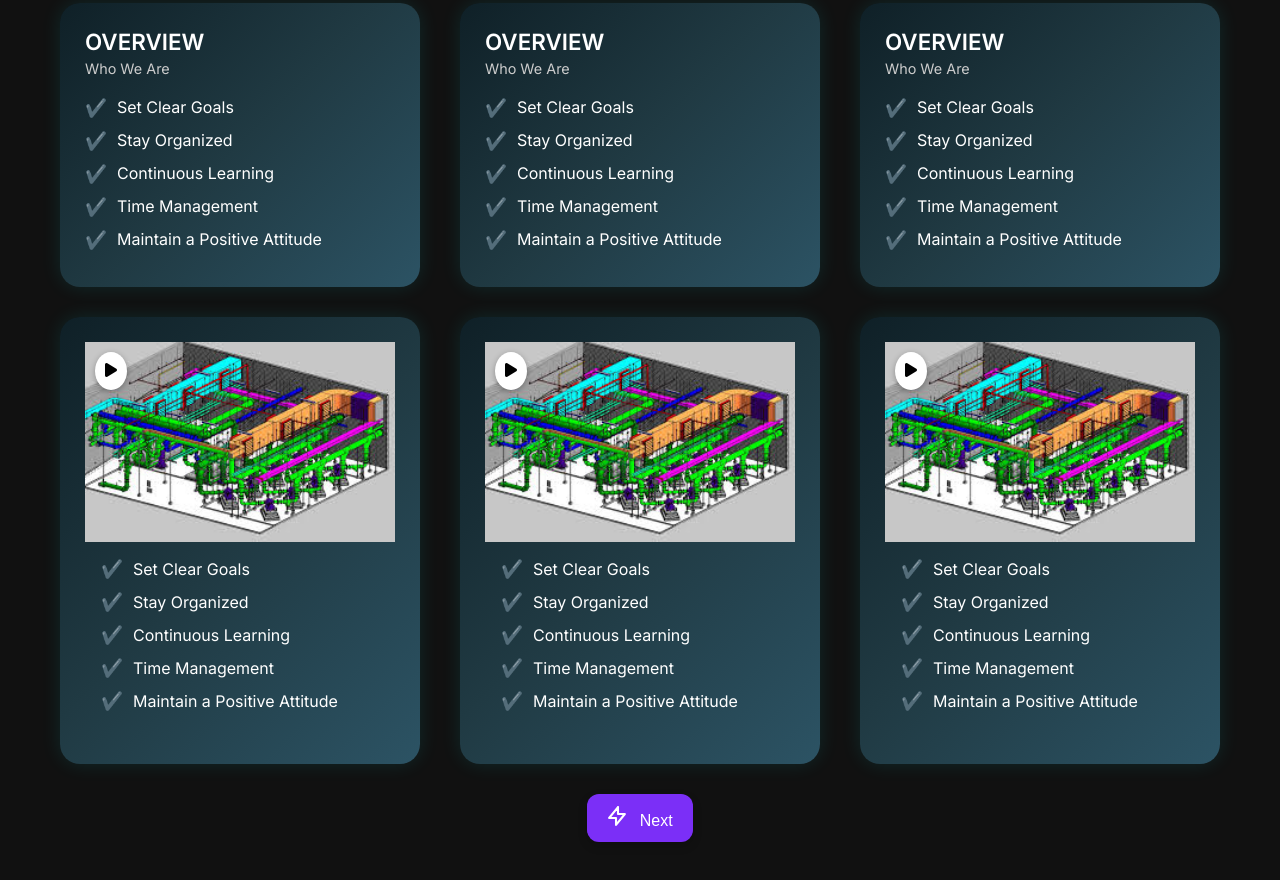
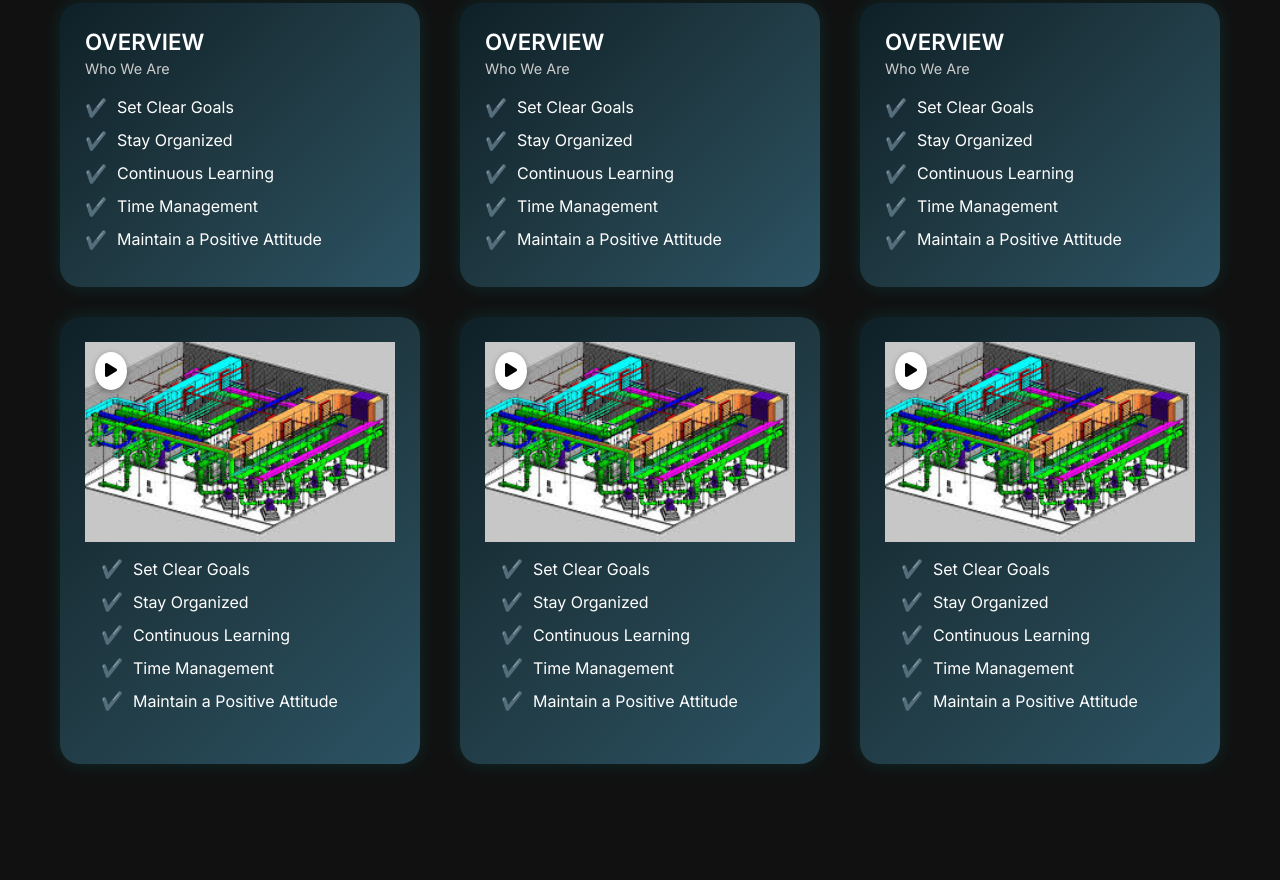
Before and after one commit to Navith7777/jse2, a plain HTML site: page index.html in a window 1280 px wide. Shown: the part 438-1318 px from the top of the page. After the commit the page ends 1272 px from the top, so only its background shows below. Drawn offline with nearby package versions, Linux system fonts and the light colour scheme.

Commit message:
Update index.html

```diff
--- a/index.html
+++ b/index.html
@@ -313,16 +313,6 @@
     <div data-aos="flip-left"><div class="card"><div class="card-image"><img src="images/revit.jpeg" alt="Card Image"><button class="play-button"><i class="fas fa-play"></i></button></div><div class="card-content"><ul class="checklist"><li>Set Clear Goals</li><li>Stay Organized</li><li>Continuous Learning</li><li>Time Management</li><li>Maintain a Positive Attitude</li></ul></div></div></div>
   </div>
 
-  <!-- Bottom Button -->
-  <button type="button" class="button">
-    <span class="inner">
-      <svg class="icon" fill="none" stroke="currentColor" viewBox="0 0 24 24"
-        xmlns="http://www.w3.org/2000/svg" stroke-linecap="round" stroke-linejoin="round" stroke-width="2.5">
-        <polyline points="13.18 1.37 13.18 9.64 21.45 9.64 10.82 22.63 10.82 14.36 2.55 14.36 13.18 1.37"></polyline>
-      </svg>
-      Next
-    </span>
-  </button>
 
   <!-- AOS Animation -->
   <script src="https://unpkg.com/aos@2.3.1/dist/aos.js"></script>
```
